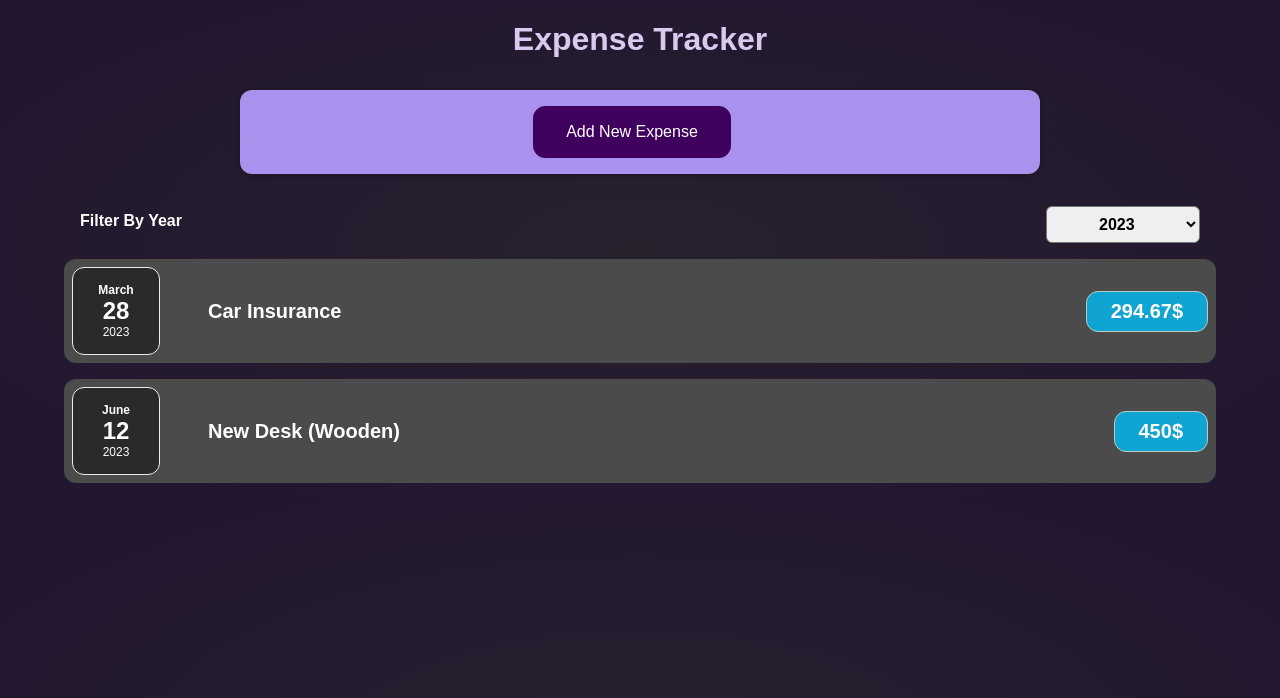
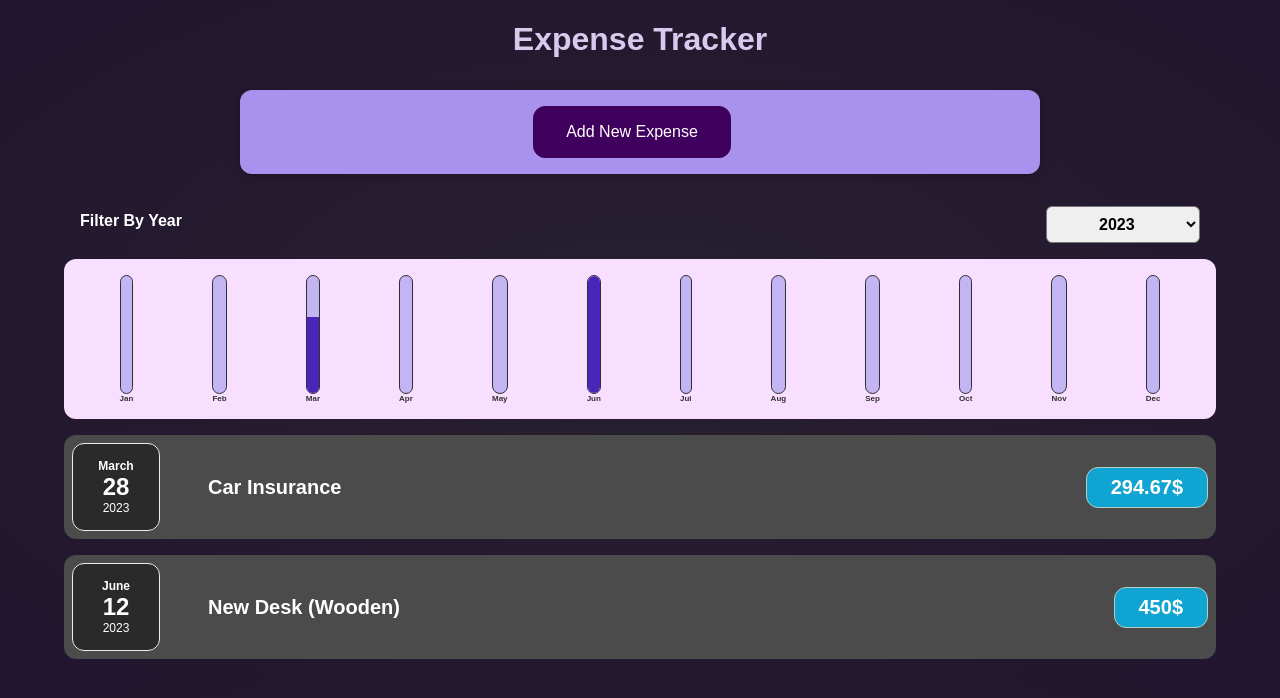
Before and after one commit to harshahossain/expense-tracker, a React (Create React App) app: page / in a window 1280 px wide. Shown: the top 698 px of the page. Built offline with nearby package versions, Linux system fonts and the light colour scheme.

Commit message:
Added Chart

```diff
--- /dev/null
+++ b/src/components/Chart/Chart.css
@@ -0,0 +1,9 @@
+.chart {
+  padding: 1rem;
+  border-radius: 12px;
+  background-color: #f8dfff;
+  text-align: center;
+  display: flex;
+  justify-content: space-around;
+  height: 10rem;
+}
--- /dev/null
+++ b/src/components/Chart/Chart.js
@@ -0,0 +1,21 @@
+import React from "react";
+
+import "./Chart.css";
+import ChartBar from "./ChartBar";
+
+export default function Chart(props) {
+  const dataPointValues = props.dataPoints.map((dataPoint) => dataPoint.value);
+  const totalMax = Math.max(...dataPointValues);
+  return (
+    <div className="chart">
+      {props.dataPoints.map((dataPoint) => (
+        <ChartBar
+          key={dataPoint.label}
+          value={dataPoint.value}
+          maxValue={totalMax}
+          label={dataPoint.label}
+        />
+      ))}
+    </div>
+  );
+}
--- /dev/null
+++ b/src/components/Chart/ChartBar.css
@@ -0,0 +1,31 @@
+.chart-bar {
+  height: 100%;
+  display: flex;
+  flex-direction: column;
+  align-items: center;
+}
+
+.chart-bar__inner {
+  height: 100%;
+  width: 100%;
+  border: 1px solid #313131;
+  border-radius: 12px;
+  background-color: #c3b4f3;
+  overflow: hidden;
+  display: flex;
+  flex-direction: column;
+  justify-content: flex-end;
+}
+
+.chart-bar__fill {
+  background-color: #4826b9;
+  width: 100%;
+  transition: all 0.3s ease-out;
+}
+
+.chart-bar__label {
+  font-weight: bold;
+  font-size: 0.5rem;
+  text-align: center;
+  color: #313131;
+}
--- /dev/null
+++ b/src/components/Chart/ChartBar.js
@@ -0,0 +1,22 @@
+import React from "react";
+import "./ChartBar.css";
+
+export default function ChartBar(props) {
+  //
+  let barFillheight = "0%";
+  if (props.maxValue > 0) {
+    barFillheight = Math.round((props.value / props.maxValue) * 100) + "%";
+  }
+
+  return (
+    <div className="chart-bar">
+      <div className="chart-bar__inner">
+        <div
+          className="chart-bar__fill"
+          style={{ height: barFillheight }}
+        ></div>
+      </div>
+      <div className="chart-bar__label">{props.label}</div>
+    </div>
+  );
+}
--- a/src/components/Expenses/Expenses.js
+++ b/src/components/Expenses/Expenses.js
@@ -2,6 +2,7 @@
 import Card from "../UI/Card";
 import ExpenseFilter from "./ExpenseFilter";
 import ExpensesList from "./ExpensesList";
+import ExpensesChart from "./ExpensesChart";
 
 export default function Expenses(props) {
   //
@@ -24,6 +25,7 @@
           selected={filteredYear}
           onChangeFilter={filterChangleHandler}
         />
+        <ExpensesChart expenses={filteredExpenses} />
         <ExpensesList expenses={filteredExpenses} />
       </Card>
     </div>
--- /dev/null
+++ b/src/components/Expenses/ExpensesChart.js
@@ -0,0 +1,24 @@
+import React from "react";
+import Chart from "../Chart/Chart";
+
+export default function ExpensesChart(props) {
+  const chartDataPoints = [
+    { label: "Jan", value: 0 },
+    { label: "Feb", value: 0 },
+    { label: "Mar", value: 0 },
+    { label: "Apr", value: 0 },
+    { label: "May", value: 0 },
+    { label: "Jun", value: 0 },
+    { label: "Jul", value: 0 },
+    { label: "Aug", value: 0 },
+    { label: "Sep", value: 0 },
+    { label: "Oct", value: 0 },
+    { label: "Nov", value: 0 },
+    { label: "Dec", value: 0 },
+  ];
+  for (const expense of props.expenses) {
+    const expenseMonth = expense.date.getMonth();
+    chartDataPoints[expenseMonth].value += expense.amount;
+  }
+  return <Chart dataPoints={chartDataPoints} />;
+}
--- a/src/components/NewExpense/ExpenseForm.js
+++ b/src/components/NewExpense/ExpenseForm.js
@@ -57,7 +57,7 @@
     evt.preventDefault();
     const expenseData = {
       title: enteredTitle,
-      amount: enteredAmount,
+      amount: +enteredAmount,
       date: new Date(enteredDate),
     };
     //console.log(expenseDate);
```
